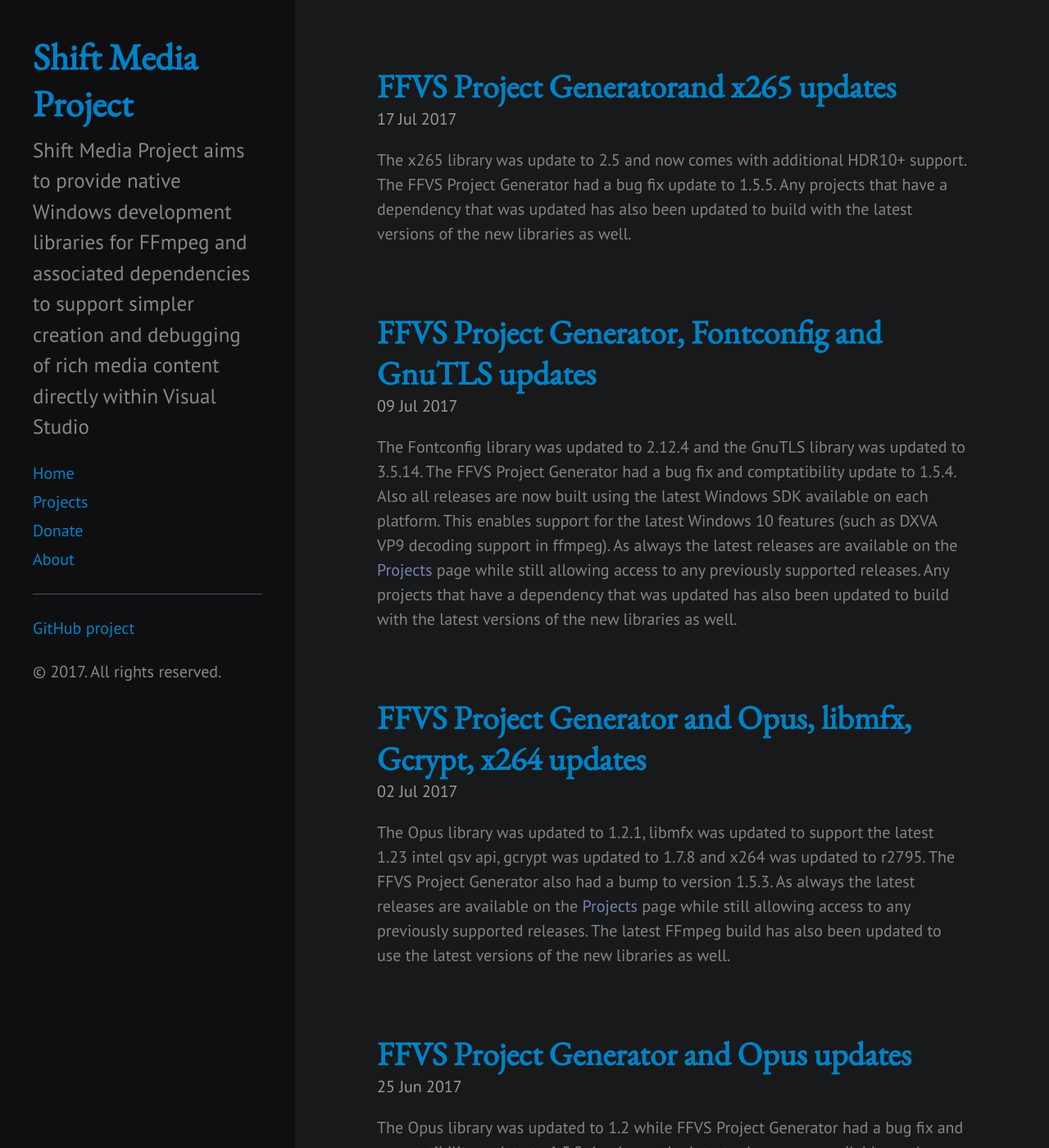
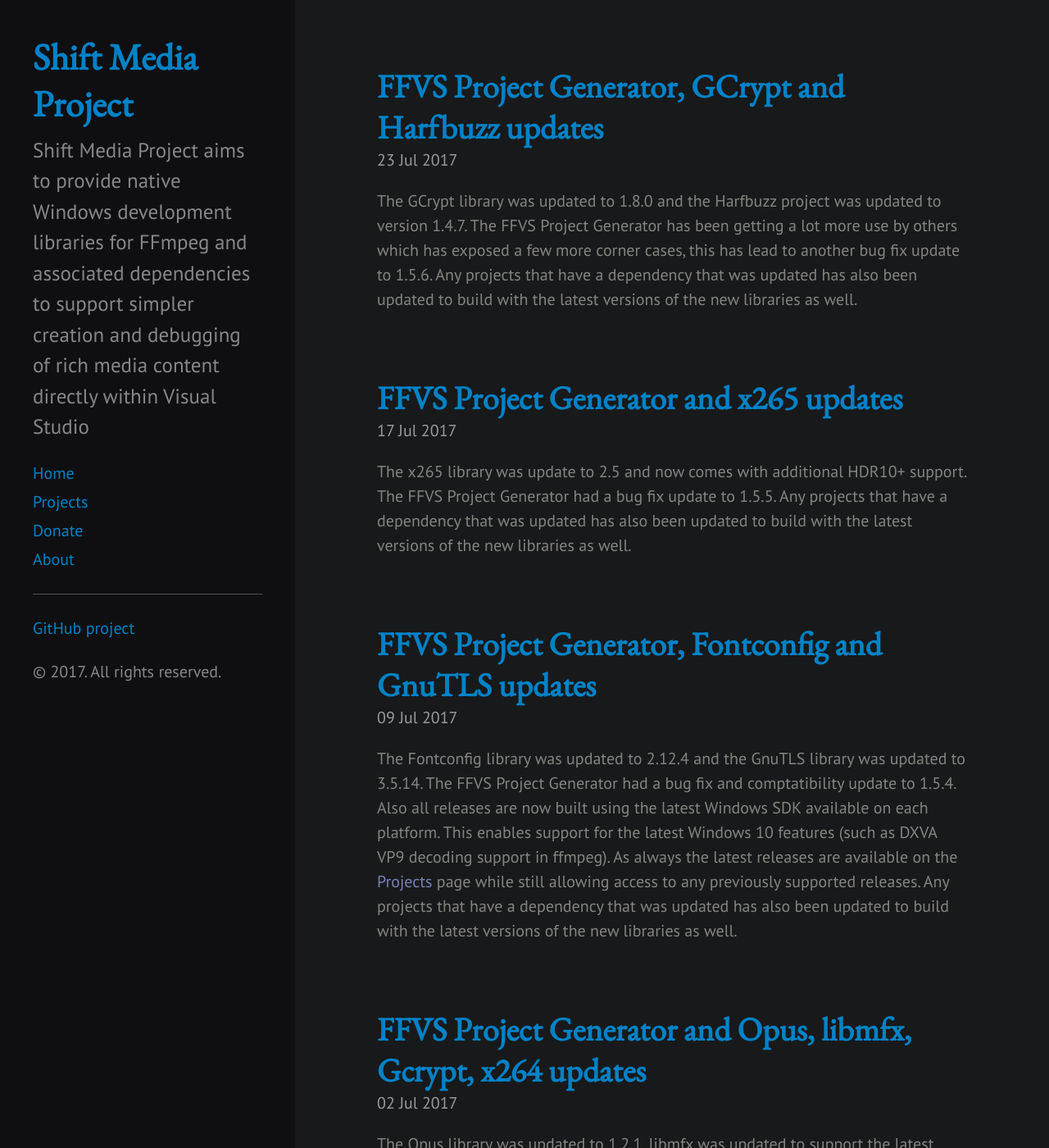
Before and after one commit to ShiftMediaProject/ShiftMediaProject.github.io, a Jekyll site: the page built from index.html, in a window 1280 px wide and 1400 px high. Shown: the whole window at 82% size. Built offline with Jekyll 4.4.1, drawn with Linux system fonts in a browser that asks for light colours; the list of posts is cut into pages by our own code; some of the changed text lies outside the part shown.

Commit message:
post: 2017/07/23.

```diff
--- a/_posts/2017-07-17-ffvs-x265-updates.md
+++ b/_posts/2017-07-17-ffvs-x265-updates.md
@@ -1,6 +1,6 @@
 ---
 layout: post
-title: FFVS Project Generatorand x265 updates
+title: FFVS Project Generator and x265 updates
 ---
 
 The x265 library was update to 2.5 and now comes with additional HDR10+ support. The FFVS Project Generator had a bug fix update to 1.5.5. Any projects that have a dependency that was updated has also been updated to build with the latest versions of the new libraries as well.
--- /dev/null
+++ b/_posts/2017-07-23-ffvs-gcrypt-harfbuzz-updates.md
@@ -0,0 +1,6 @@
+---
+layout: post
+title: FFVS Project Generator, GCrypt and Harfbuzz updates
+---
+
+The GCrypt library was updated to 1.8.0 and the Harfbuzz project was updated to version 1.4.7. The FFVS Project Generator has been getting a lot more use by others which has exposed a few more corner cases, this has lead to another bug fix update to 1.5.6. Any projects that have a dependency that was updated has also been updated to build with the latest versions of the new libraries as well.
```
